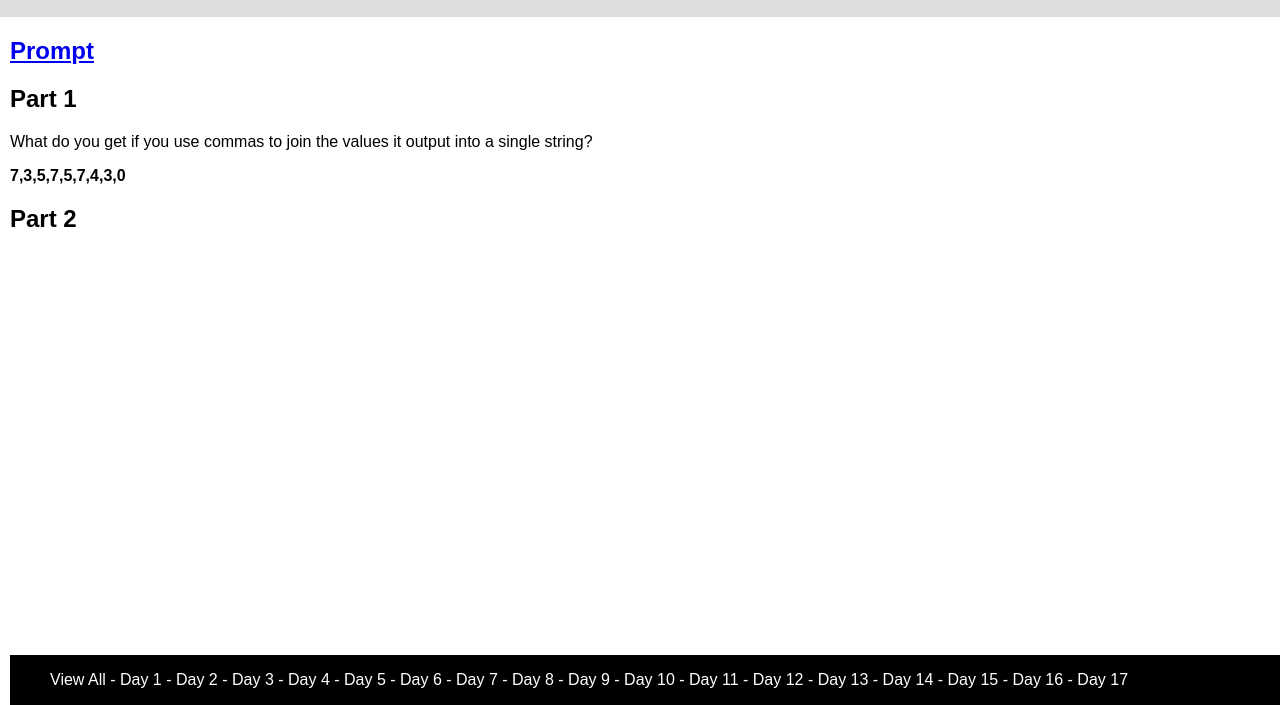
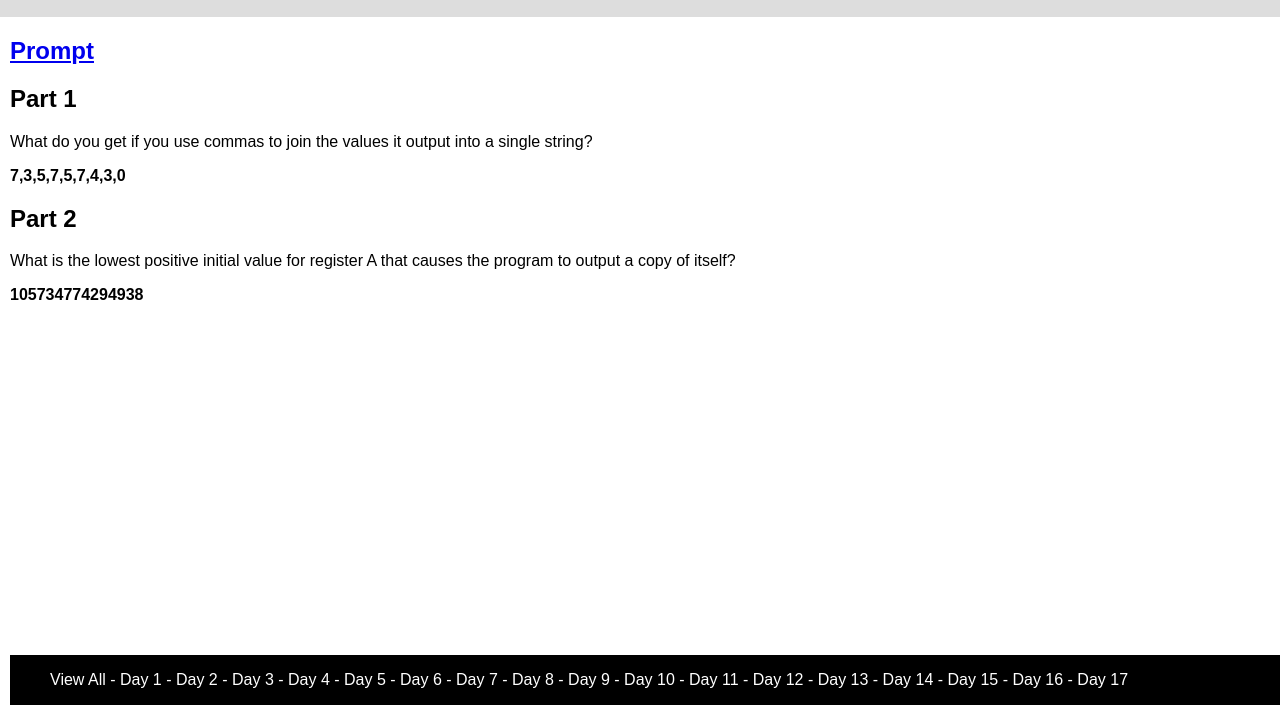
Before and after one commit to erautenberg/adventofcode2024, a website: page public/days/17.html in a window 1280 px wide. Shown: the part 95-800 px from the top of the page. Drawn offline with Linux system fonts and the light colour scheme.

Commit message:
feat(Day17): Part 2

```diff
--- a/public/days/17.html
+++ b/public/days/17.html
@@ -17,7 +17,7 @@
   <p class="answer" id="answer1"></p>
 
   <h2>Part 2</h2>
-  <p></p>
+  <p>What is the lowest positive initial value for register A that causes the program to output a copy of itself?</p>
   <p class="answer" id="answer2"></p>
 
   <footer><ul id="nav"></ul></footer>
--- a/public/src/17.js
+++ b/public/src/17.js
@@ -10,12 +10,12 @@ parseData(DAY17, (input) => {
 
   const timeString1 = `Day ${DAY17}, Part 1 Execution Time`;
   console.time(timeString1);
-  const part1 = performOps(instr).join(',');
+  const part1 = getOutput(instr);
   console.timeEnd(timeString1);
 
   const timeString2 = `Day ${DAY17}, Part 2 Execution Time`;
   console.time(timeString2);
-  const part2 = '';
+  const part2 = getNewA(instr);
   console.timeEnd(timeString2);
 
   console.timeEnd(timeStringDay17);
@@ -36,7 +36,7 @@ const formatInstr = input => {
   }, { registers: {}, instructions: [] });
 };
 
-const performOps = ({ registers,  instructions }) => {
+const performOps = ({ registers, instructions }) => {
   let { a, b, c } = registers;
   let i = 0;
   let output = [];
@@ -99,3 +99,33 @@ const performOps = ({ registers,  instructions }) => {
 
   return output;
 };
+
+const getOutput = instr => {
+  return performOps(instr).join(',');
+}
+
+const getNewA = ({ registers, instructions }) => {
+  const program = instructions.join(',');
+  let output = getOutput({ registers, instructions });
+
+  const skipBy8s = (a, i) => {
+    if (i === instructions.length) {
+      output = getOutput({ registers: { ...registers, a }, instructions });
+      return program === output ? a : false;
+    }
+
+    a *= 8;
+    for (let byte = 0; byte < 8; byte++) {
+      output = getOutput({ registers: { ...registers, a: a + byte }, instructions });
+      if (program.endsWith(output)) {
+        let newA = skipBy8s(a + byte, i + 1);
+        if (newA) {
+          return newA;
+        }
+      }
+    }
+    return false;
+  };
+
+  return skipBy8s(0, 0);
+};
```
